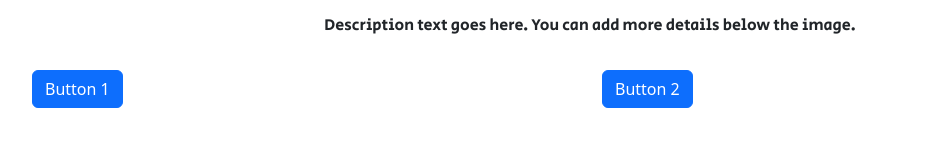
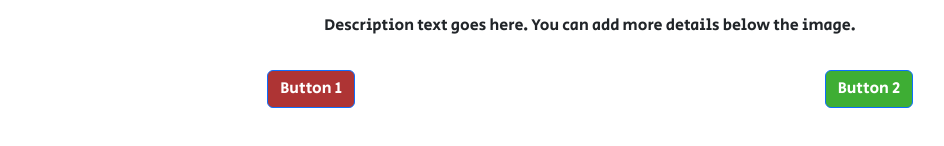
Before and after one commit to The-October-Team/7th-of-october, a React (Create React App) app: page / in a window 1280 px wide. Shown: the part 468-614 px from the top of the page, without its empty margins (50-994 px from the left). Built offline with nearby package versions, Linux system fonts and the light colour scheme; a web font is replaced by a local one.

Commit message:
Normal bootsrap components

```diff
--- a/package.json
+++ b/package.json
@@ -9,9 +9,11 @@
     "@types/jest": "^27.5.2",
     "@types/node": "^16.18.58",
     "@types/react": "^18.2.27",
+    "@types/react-bootstrap": "^0.32.33",
     "@types/react-dom": "^18.2.12",
     "bootstrap": "^5.3.2",
     "react": "^18.2.0",
+    "react-bootstrap": "^2.9.0",
     "react-dom": "^18.2.0",
     "react-scripts": "5.0.1",
     "typescript": "^4.9.5",
--- a/src/App.tsx
+++ b/src/App.tsx
@@ -1,34 +1,37 @@
 import React from 'react'
 import './styles.css'
 import 'bootstrap/dist/css/bootstrap.min.css'
+import { Container, Row, Button, Col, Image, Card } from 'react-bootstrap';
 
 function MainContent() {
     return (
       <div className="container mt-5">
-      <div className="row">
-        <div className="col-12">
+      <Row>
+        <Col className="col-12">
           <h1 className="text-center">Your Title</h1>
           <h2 className="text-center">Subtitle</h2>
-        </div>
-      </div>
-      <div className="row mt-3">
-        <div className="col-12">
-          <img src="/images/graphic_design_is_my_passion.png" className="img-fluid" alt="Image Description" />
-        </div>
-      </div>
-      <div className="row mt-3">
-        <div className="col-12">
+        </Col>
+      </Row>
+      <Row className="mt-3">
+        <Col className="col-12">
+          <Image src="/images/graphic_design_is_my_passion.png" className="img-fluid" alt="Image Description" />
+        </Col>
+      </Row>
+      <Row className="mt-3">
+        <Col className="col-12">
           <p className="text-center">Description text goes here. You can add more details below the image.</p>
-        </div>
-      </div>
-      <div className="row mt-3">
-        <div className="col-6">
-          <a href="#" className="btn btn-primary btn-block">Button 1</a>
-        </div>
-        <div className="col-6">
-          <a href="#" className="btn btn-primary btn-block">Button 2</a>
-        </div>
-      </div>
+        </Col>
+      </Row>
+      <Container className="text-center">
+        <Row className="mt-3">
+          <Col>
+            <Button href="#" className="btn-primary btn-block" id="b1">Button 1</Button>
+          </Col>
+          <Col>
+            <Button href="#" className="btn-primary btn-block" id="b2">Button 2</Button>
+          </Col>
+        </Row>
+      </Container>
     </div>
     );
 }
```
Also changed, not shown: 1 other file (tests, documents, lock files or other folders).
